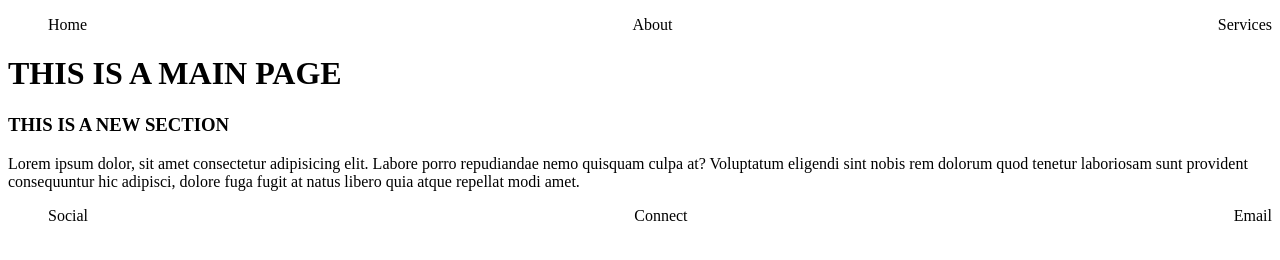
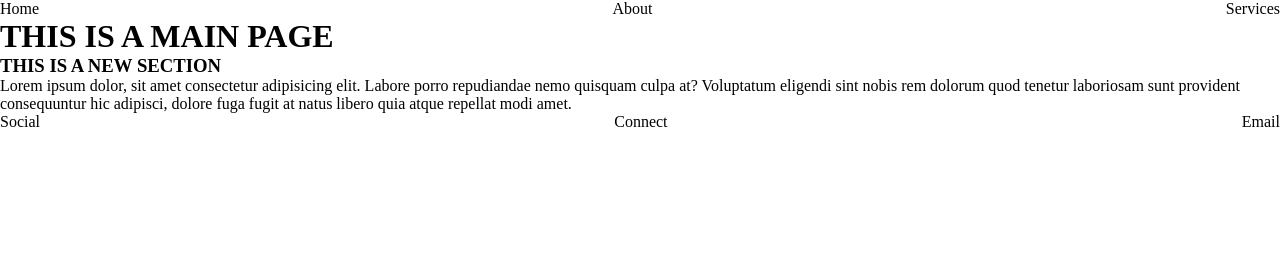
Before and after one commit to AbiScripter/another-git, a plain HTML site: page index.html in a window 1280 px wide. Drawn offline with Linux system fonts and the light colour scheme.

Commit message:
added default styles

```diff
--- a/style.css
+++ b/style.css
@@ -7,3 +7,10 @@ footer ul {
   display: flex;
   justify-content: space-between;
 }
+
+body,
+*,
+html {
+  padding: 0;
+  margin: 0;
+}
```
